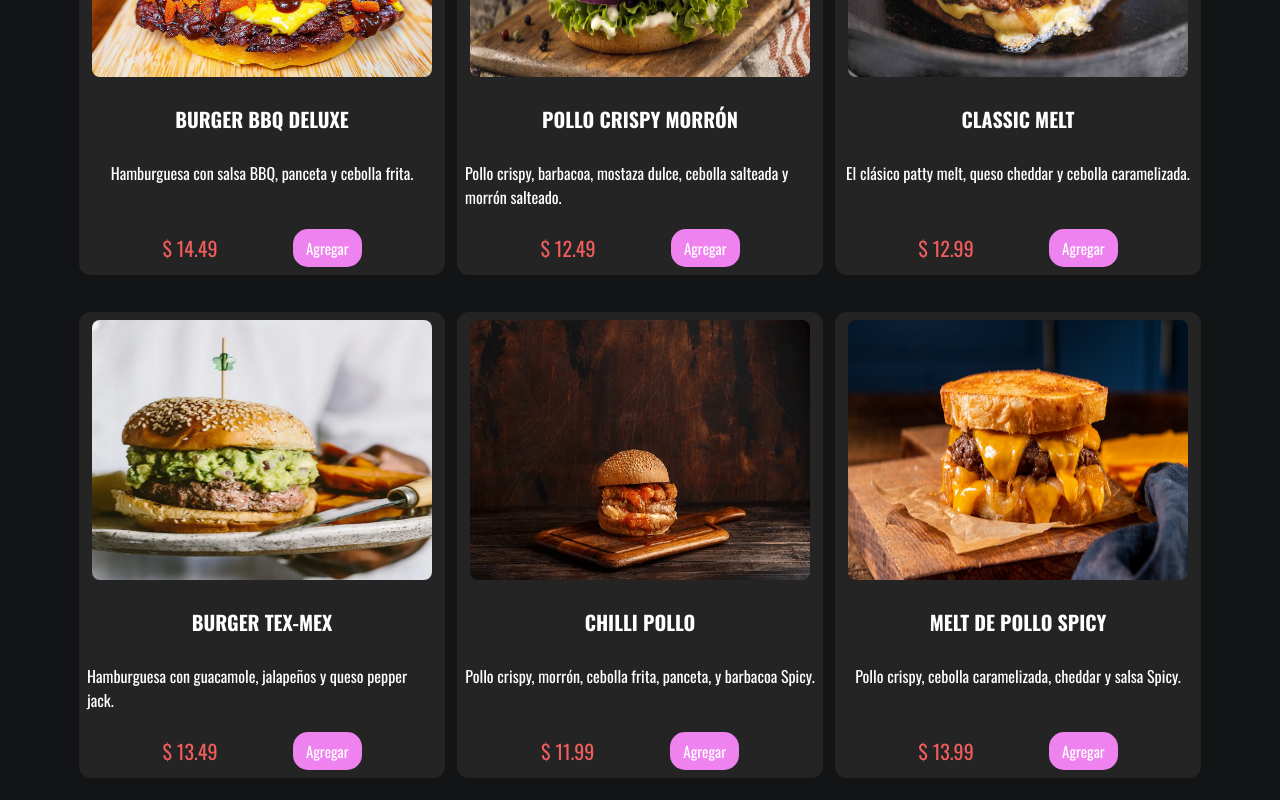
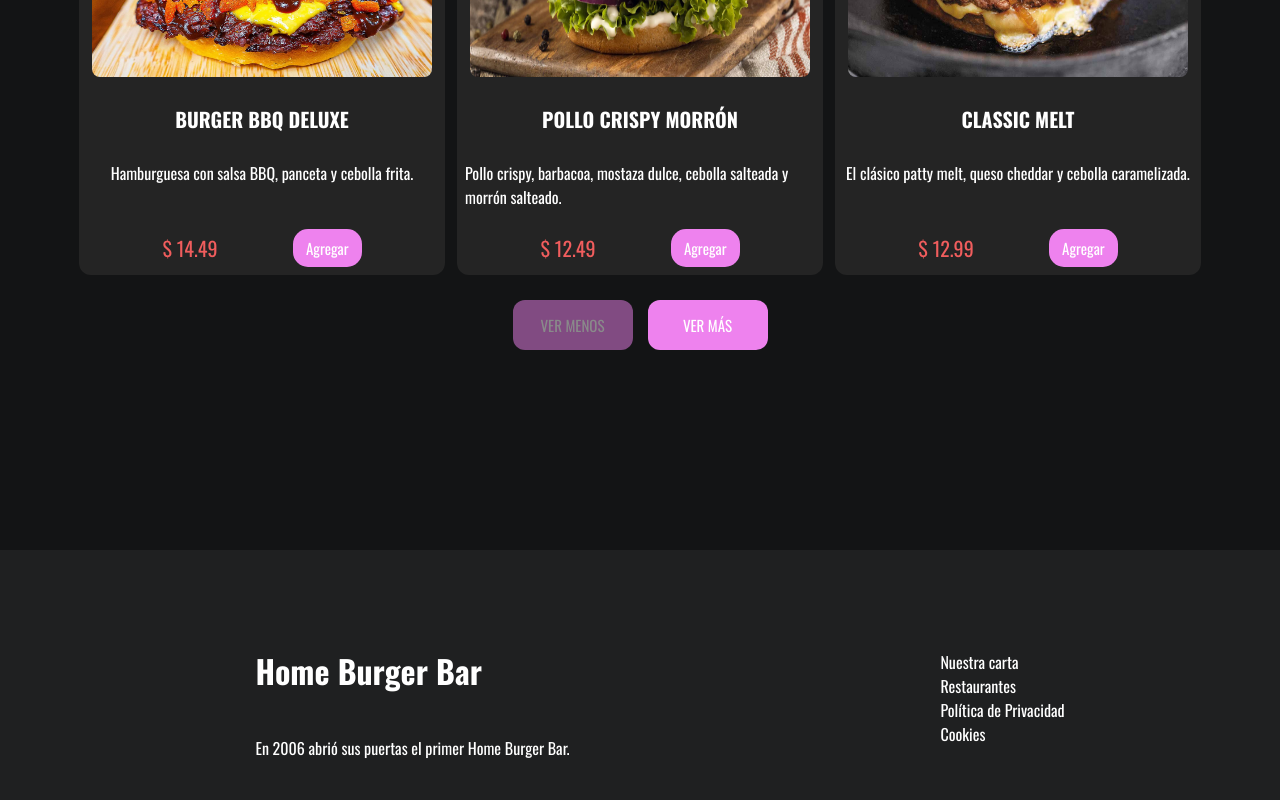
Before and after one commit to alanVelazquez14/Landin-page-React, a React (Vite) app: page /products in a window 1280 px wide. Shown: the part 1113-1913 px from the top of the page. Built offline with nearby package versions, Linux system fonts and the light colour scheme.

Commit message:
Realice la paginacion

```diff
--- a/src/components/UI/Button/ButtonStyles.js
+++ b/src/components/UI/Button/ButtonStyles.js
@@ -9,6 +9,7 @@ export const Button = styled(motion.button)`
   background-color: violet;
   color: white;
   text-transform: uppercase;
+  font-family: "Oswald";
   cursor: pointer;
   &:hover {
     opacity: 95%;
--- a/src/pages/Home/Home.jsx
+++ b/src/pages/Home/Home.jsx
@@ -1,4 +1,4 @@
-import React from "react";
+import React, { useEffect } from "react";
 import Hero from "../../components/Hero/Hero";
 import { HomeContainerStyled } from "./HomeStyled";
 import {
@@ -11,6 +11,9 @@ import NosotrosResumen from "../../components/ResumenNosotros/NosotrosResumen";
 import { useSelector } from "react-redux";
 
 const Home = () => {
+  useEffect(() => {
+    window.scrollTo(0, 0);
+  }, []);
   const { recommended } = useSelector((state) => state.recommended);
 
   return (
--- a/src/pages/Login/Login.jsx
+++ b/src/pages/Login/Login.jsx
@@ -1,9 +1,10 @@
-import React from 'react'
+import React, { useEffect } from "react";
 
 const Login = () => {
-  return (
-    <div>Login</div>
-  )
-}
+  useEffect(() => {
+    window.scrollTo(0, 0);
+  }, []);
+  return <div>Login</div>;
+};
 
-export default Login
+export default Login;
--- a/src/pages/Nosotros/Nosotros.jsx
+++ b/src/pages/Nosotros/Nosotros.jsx
@@ -1,4 +1,4 @@
-import React from "react";
+import React, { useEffect } from "react";
 import {
   AboutUsContainerStyled,
   AboutUsInfoStyled,
@@ -7,6 +7,9 @@ import {
 } from "./NosotrosStyled.js";
 
 const Nosotros = () => {
+  useEffect(() => {
+    window.scrollTo(0, 0);
+  }, []);
   return (
     <>
       <AboutUsContainerStyled>
--- a/src/pages/Products/Products.jsx
+++ b/src/pages/Products/Products.jsx
@@ -1,16 +1,23 @@
-import React from "react";
+import React, { useEffect, useState } from "react";
 import {
   CategoriasContainer,
   ProductsContainerStyled,
   TitleProductsStyled,
   ProductsContainer,
+  ContainerButtonStyled,
 } from "./ProductsStyled";
 import Categorias from "../../components/Categorias/Categorias";
 import Menu from "../../components/Menu/Menu";
-import { burgers } from "../../data/Menu";
+import { burgers, TotalProductos } from "../../data/Menu";
 import { useSelector } from "react-redux";
+import { Button } from "../../components/UI/Button/ButtonStyles";
 
 const Products = () => {
+  useEffect(() => {
+    window.scrollTo(0, 0);
+  }, []);
+  const INITIAL_LIMIT = 6;
+  const [limit, setLimit] = useState(INITIAL_LIMIT);
   const { categories, selectedCategory } = useSelector(
     (state) => state.categories
   );
@@ -31,12 +38,35 @@ const Products = () => {
           <Categorias key={category.id} {...category} />
         ))}
       </CategoriasContainer>
+
       {filteredBurgers.length > 0 && (
         <ProductsContainer>
-          {filteredBurgers.map((burger) => (
-            <Menu key={burger.id} {...burger} />
-          ))}
+          {filteredBurgers.map((burger) => {
+            if (limit >= burger.id || selectedCategory) {
+              return <Menu key={burger.id} {...burger} />;
+            }
+            return null;
+          })}
         </ProductsContainer>
+      )}
+
+      {!selectedCategory && (
+        <ContainerButtonStyled>
+          <Button
+            radius={12}
+            onClick={() => setLimit((prevLimit) => prevLimit - INITIAL_LIMIT)}
+            disabled={INITIAL_LIMIT === limit}
+          >
+            Ver menos
+          </Button>
+          <Button
+            radius={12}
+            onClick={() => setLimit((prevLimit) => prevLimit + INITIAL_LIMIT)}
+            disabled={TotalProductos <= limit}
+          >
+            Ver más
+          </Button>
+        </ContainerButtonStyled>
       )}
     </ProductsContainerStyled>
   );
--- a/src/pages/Products/ProductsStyled.js
+++ b/src/pages/Products/ProductsStyled.js
@@ -34,4 +34,16 @@ export const ProductsContainer = styled.div`
   gap: 12px;
   flex-wrap: wrap;
   box-sizing: border-box;
-`
+`;
+
+export const ContainerButtonStyled = styled.div`
+  display: flex;
+  margin-top: 25px;
+  gap: 15px;
+
+  button {
+    font-size: 15px;
+    width: 120px;
+    height: 50px;
+  }
+`;
```
Lines whose indentation alone changed are shown as unchanged.
